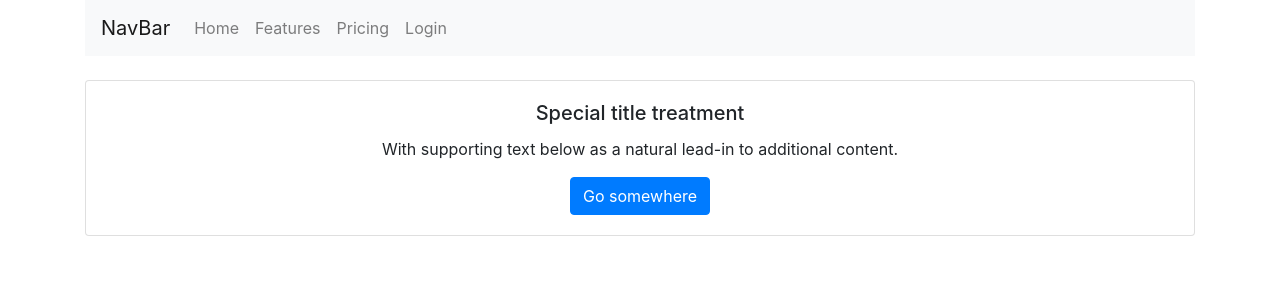
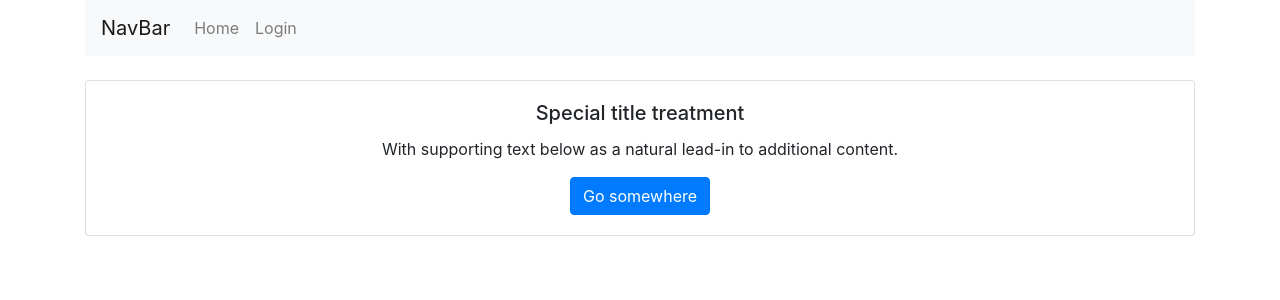
Before and after one commit to gopalindians/edu-app, a CodeIgniter app: page /database/index.php/home/index in a window 1280 px wide. Shown: the top 300 px of the page. Run offline with CodeIgniter, Linux system fonts and the light colour scheme; data that the repository does not hold is empty; some libraries are stand-ins or nearby versions.

Commit message:
Removed spaces

```diff
--- a/application/views/layout/header.php
+++ b/application/views/layout/header.php
@@ -111,12 +111,6 @@ defined( 'BASEPATH' ) OR exit( 'No direct script access allowed' );
                 <li class="nav-item">
                     <a class="nav-link" href="#">Home <span class="sr-only">(current)</span></a>
                 </li>
-                <li class="nav-item">
-                    <a class="nav-link" href="#">Features</a>
-                </li>
-                <li class="nav-item">
-                    <a class="nav-link" href="#">Pricing</a>
-                </li>
 				<?php if ( $this->session->has_userdata( 'UE' ) ): ?>
                     <li class="nav-item dropdown">
                         <a class="nav-link dropdown-toggle" href="#" id="navbarDropdownMenuLink" data-toggle="dropdown"
```
